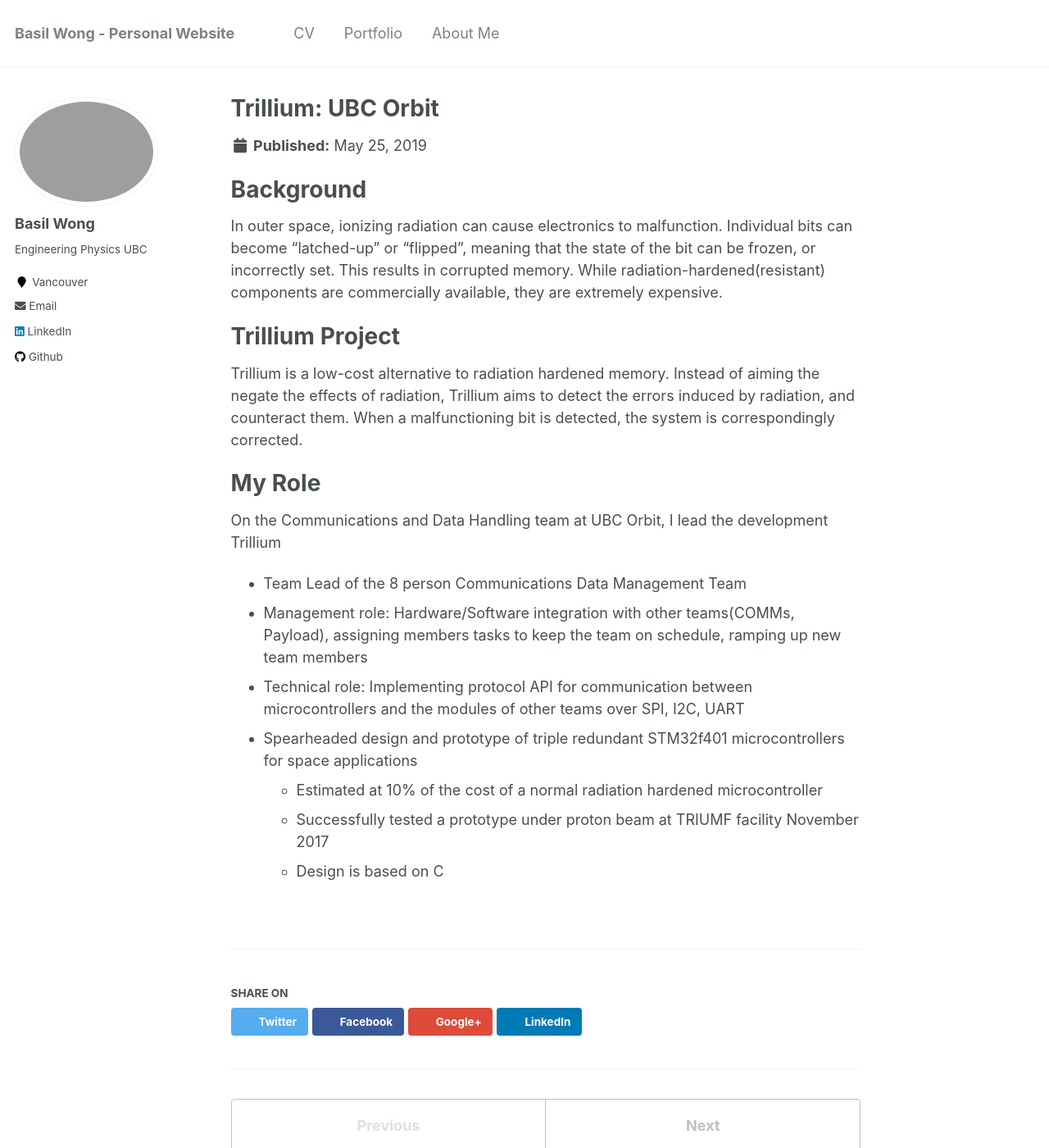
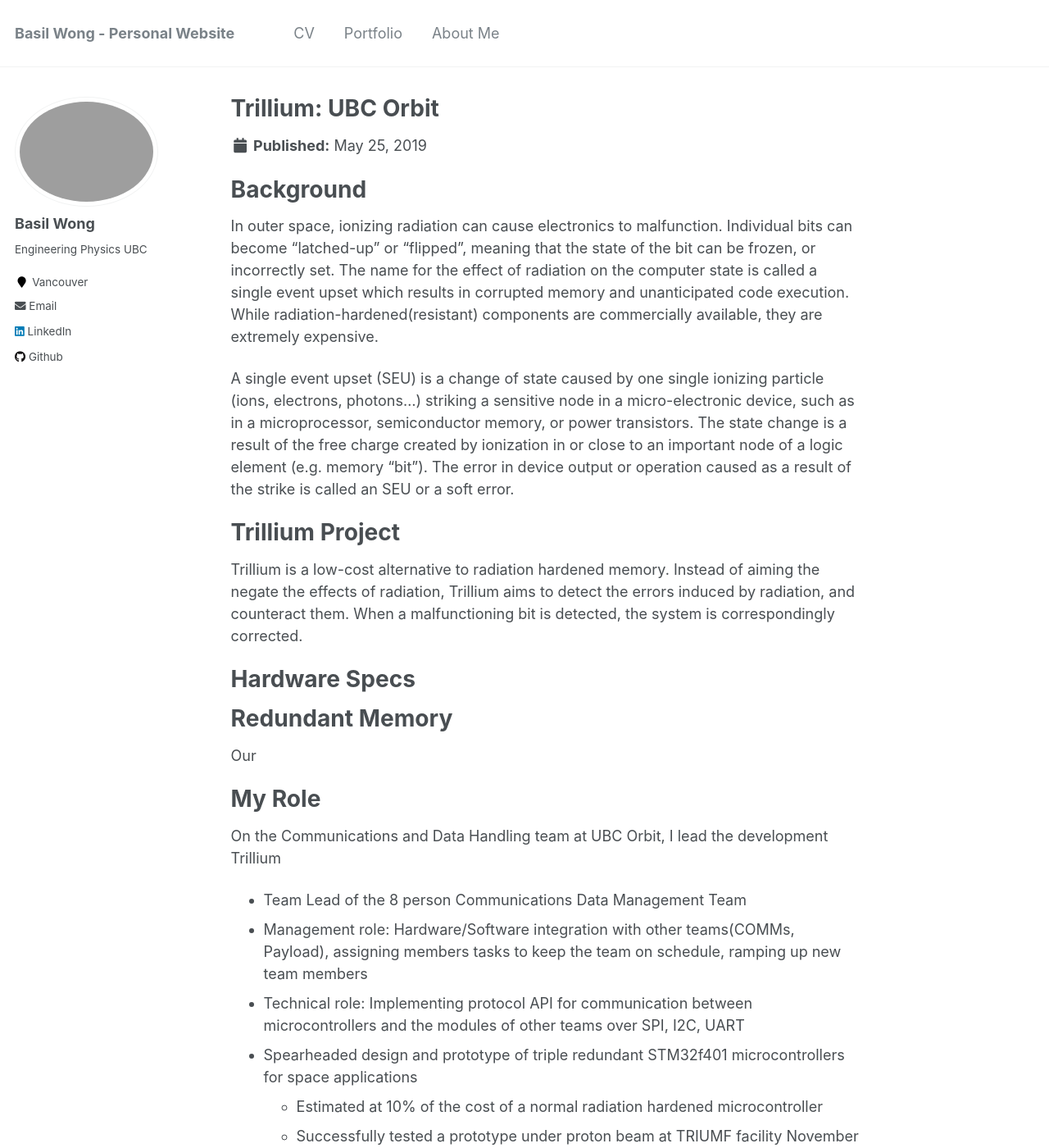
Before and after one commit to basilwong/basilwong.github.io, a Jekyll site: the page built from _portfolio/2-trillium.md, in a window 1280 px wide and 1400 px high. Shown: the whole window at 82% size. Built offline with Jekyll 4.4.1, drawn with Linux system fonts in a browser that asks for light colours.

Commit message:
added description

```diff
--- a/_portfolio/2-trillium.md
+++ b/_portfolio/2-trillium.md
@@ -6,11 +6,20 @@
 
 # Background
 
-In outer space, ionizing radiation can cause electronics to malfunction. Individual bits can become “latched-up” or “flipped”, meaning that the state of the bit can be frozen, or incorrectly set. This results in corrupted memory. While radiation-hardened(resistant) components are commercially available, they are extremely expensive.
+In outer space, ionizing radiation can cause electronics to malfunction. Individual bits can become “latched-up” or “flipped”, meaning that the state of the bit can be frozen, or incorrectly set. The name for the effect of radiation on the computer state is called a single event upset which results in corrupted memory and unanticipated code execution. While radiation-hardened(resistant) components are commercially available, they are extremely expensive.
+
+A single event upset (SEU) is a change of state caused by one single ionizing particle (ions, electrons, photons...) striking a sensitive node in a micro-electronic device, such as in a microprocessor, semiconductor memory, or power transistors. The state change is a result of the free charge created by ionization in or close to an important node of a logic element (e.g. memory "bit"). The error in device output or operation caused as a result of the strike is called an SEU or a soft error.
 
 # Trillium Project
 
 Trillium is a low-cost alternative to radiation hardened memory. Instead of aiming the negate the effects of radiation, Trillium aims to detect the errors induced by radiation, and counteract them. When a malfunctioning bit is detected, the system is correspondingly corrected.
+
+# Hardware Specs
+
+
+# Redundant Memory
+
+Our
 
 # My Role
 
```
Also changed, not shown: 1 other file.
